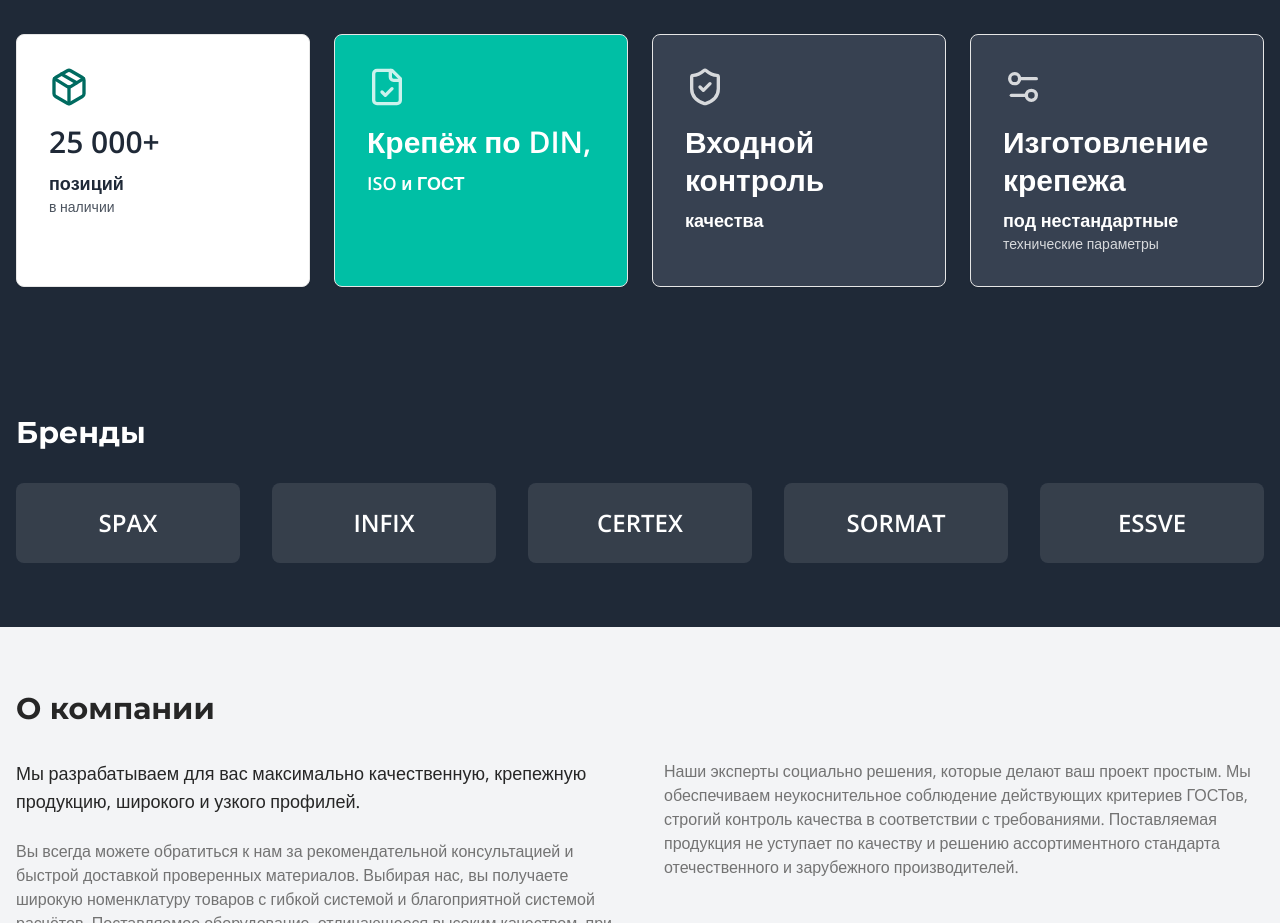
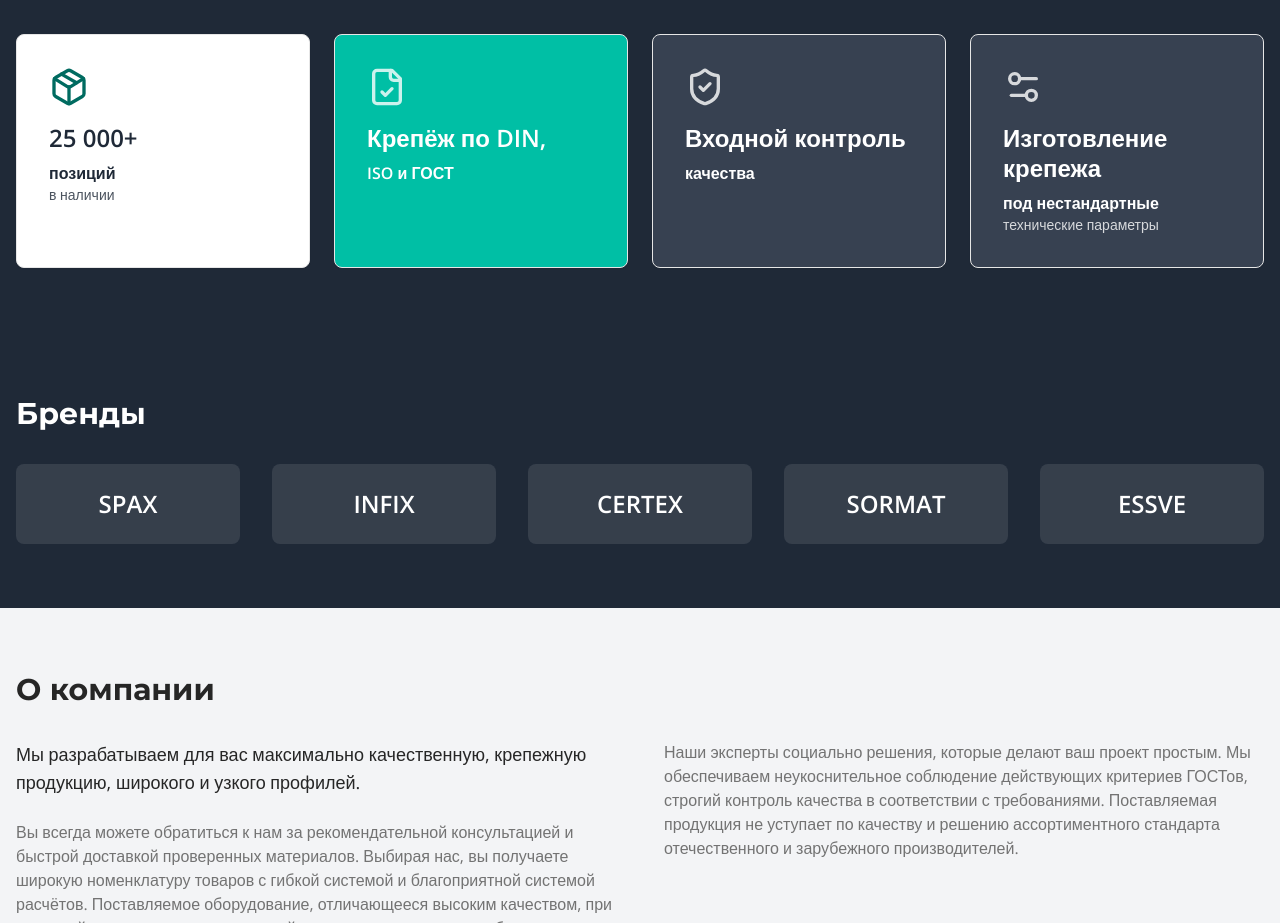
Before and after one commit to pr-poehali-dev/zest-construct-tools, a React (Vite) app: page / in a window 1280 px wide. Shown: the part 1980-2903 px from the top of the page. Built offline with nearby package versions, Linux system fonts and the light colour scheme.

Commit message:
Обновление функционала утилиты

```diff
--- a/src/pages/Index.tsx
+++ b/src/pages/Index.tsx
@@ -251,8 +251,8 @@ const Index = () => {
                 <div className={`mb-4 ${idx === 0 ? 'text-primary' : 'text-current opacity-80'}`}>
                   <Icon name={adv.icon} size={40} />
                 </div>
-                <div className="text-3xl font-bold mb-2 leading-tight">{adv.number}</div>
-                <div className="font-semibold text-lg">{adv.title}</div>
+                <div className="text-2xl font-bold mb-2 leading-tight">{adv.number}</div>
+                <div className="font-semibold text-base">{adv.title}</div>
                 {adv.subtitle && <div className="text-sm opacity-80">{adv.subtitle}</div>}
               </Card>
             ))}
```
